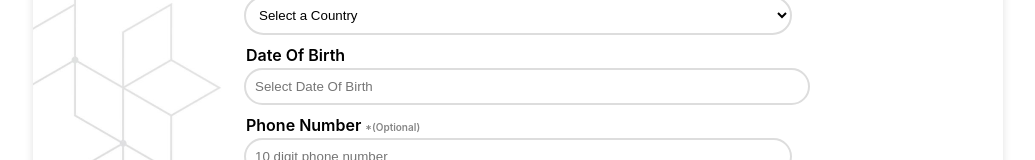
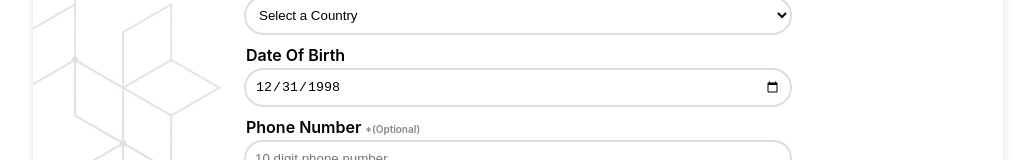
Before and after one commit to danishofcodes/FormsAndValidation, a React (Vite) app: page / in a window 1280 px wide. Both pictures are taken after a click on the button "Personal Details Form". Shown: the part 340-500 px from the top of the page, without its empty margins (122-1157 px from the left). Built offline with nearby package versions, Linux system fonts and the light colour scheme; the HTML template or start-up script is replaced by a standard one.

Commit message:
changes regarding date picker

```diff
--- a/src/components/PersonalDetailsForm.jsx
+++ b/src/components/PersonalDetailsForm.jsx
@@ -4,8 +4,7 @@ import { useFormik } from 'formik'
 import * as Yup from 'yup';
 import React, { useState } from 'react'
 import SelectCountry from './SelectCountry';
-import DatePicker from 'react-datepicker';
-import 'react-datepicker/dist/react-datepicker.css';
+
 
 export default function PersonalDetailsForm() {
     const [confirmResetModal, setConfirmResetModal] = useState(false);
@@ -50,7 +49,7 @@ export default function PersonalDetailsForm() {
             countryname: '',
             phoneNumber: '',
             email: '',
-            dateOfBirth: '',
+            dateOfBirth: '1998-12-31',
             residentialAddress: ''
         },
         validationSchema: SignupSchema,
@@ -99,15 +98,8 @@ export default function PersonalDetailsForm() {
                         </div>
                         <div class="inputField">
                             <label for="dateOfBirth">Date Of Birth</label>
-                            {/* <input className='formInput' type="date" id="dateOfBirth" name="dateOfBirth" value={formik.values.dateOfBirth} placeholder='DOB' onChange={formik.handleChange} onBlur={formik.handleBlur} /> */}
-                            <DatePicker className='formInput dob' id="dateOfBirth" name="dateOfBirth" selected={formik.values.dateOfBirth} // Use `selected` instead of `value`
-                                placeholderText='Select Date Of Birth'
-                                dateFormat="yyyy-MM-dd"
-                                onChange={date => formik.setFieldValue('dateOfBirth', date)}
-                                minDate={new Date('1900-01-01')}
-                                maxDate={new Date('2018-12-31')}
-                                onBlur={formik.handleBlur}
-                            />
+                            <input className='formInput' type="date" id="dateOfBirth" name="dateOfBirth" value={formik.values.dateOfBirth} placeholder='DOB' onChange={formik.handleChange} onBlur={formik.handleBlur}  min="1910-01-01" max="2018-12-31" />
+
                             {formik.touched.dateOfBirth && formik.errors.dateOfBirth ? <div className='error'>{formik.errors.dateOfBirth}</div> : null}
                         </div>
 
--- a/src/index.css
+++ b/src/index.css
@@ -5,7 +5,7 @@
   font-weight: 400;
   line-height: 1.5;
   font-weight: 400;
-
+  user-select: none;
 }
 
 a {
```
